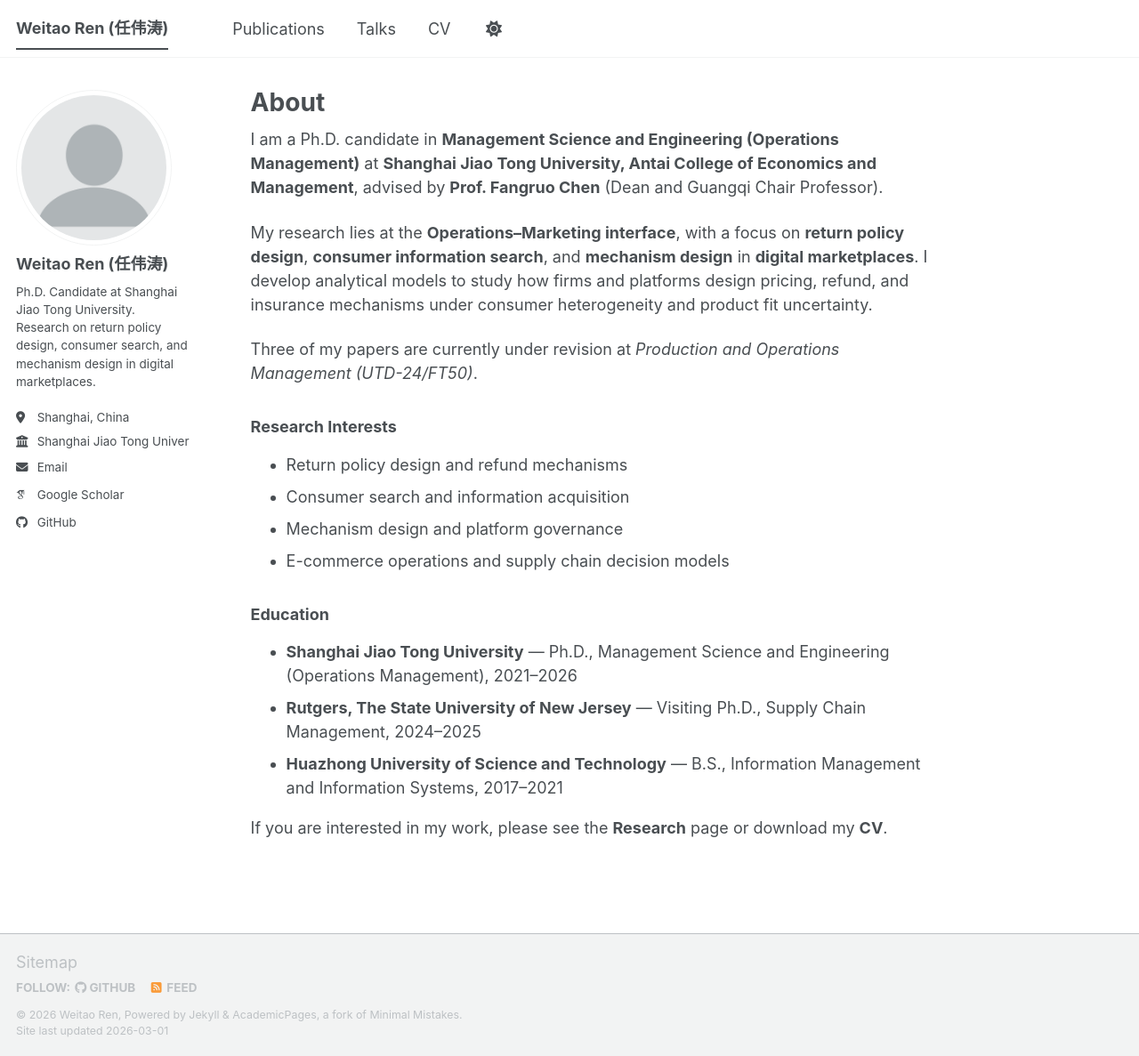
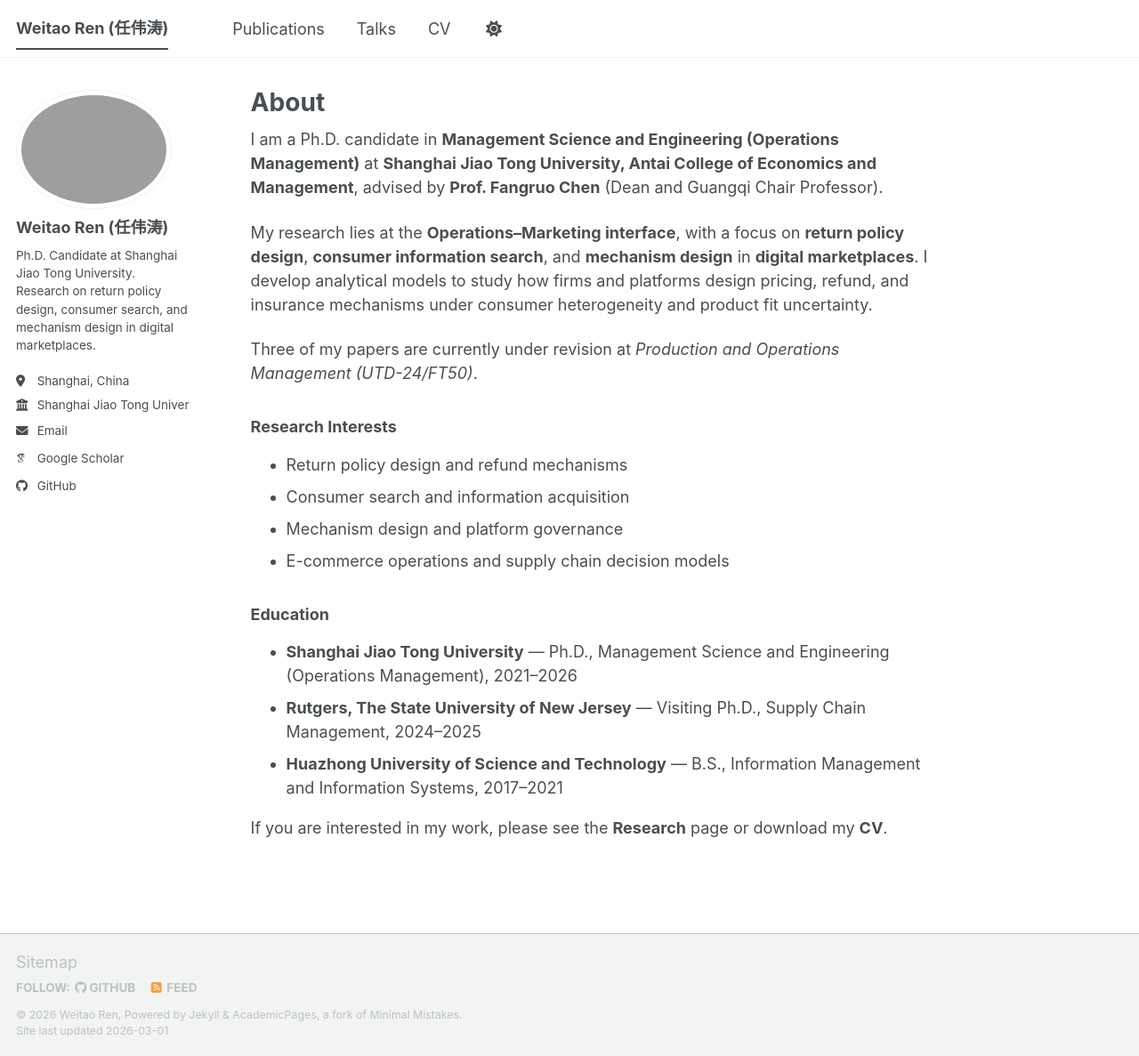
Before and after one commit to weitaoren/weitaoren.github.io, a Jekyll site: the page built from _pages/about.md, in a window 1280 px wide and 1187 px high. Shown: the whole window at 89% size. Built offline with Jekyll 4.4.1, drawn with Linux system fonts in a browser that asks for light colours; some web fonts are replaced; a script bundle is joined from its source files by our own code; library files that are not in the unit come from our copies.

Commit message:
Update _config.yml

```diff
--- a/_config.yml
+++ b/_config.yml
@@ -19,7 +19,7 @@ repository               : "weitaoren/weitaoren.github.io"
 
 # Site Author (sidebar)
 author:
-  avatar           : "profile.png"  # put profile.png in /images/ (or adjust path per your template)
+  avatar           : "profile.jpg"  # put profile.png in /images/ (or adjust path per your template)
   name             : "Weitao Ren (任伟涛)"
   pronouns         :
   bio              : "Ph.D. Candidate at Shanghai Jiao Tong University. Research on return policy design, consumer search, and mechanism design in digital marketplaces."
```
